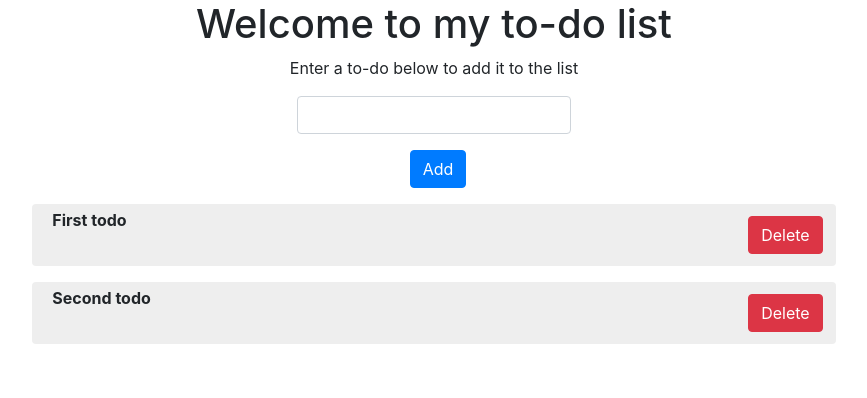
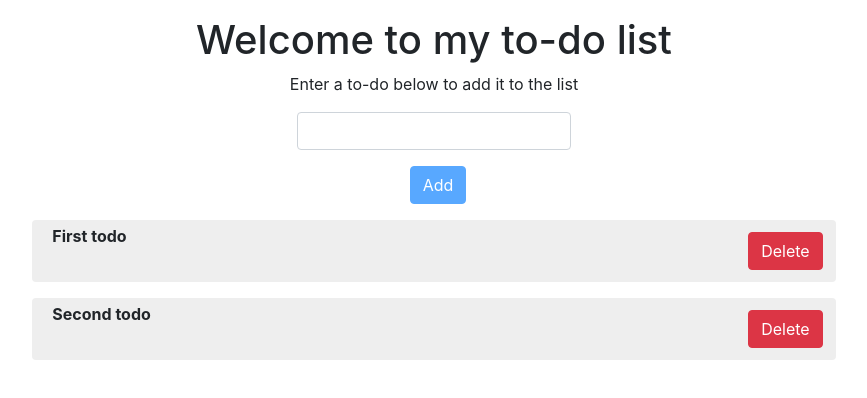
Before and after one commit to sammacfarlane23/react-todo-practice, a React (Create React App) app: page / in a window 1280 px wide. Shown: the top 398 px of the page, without its empty margins (206-1073 px from the left). Built offline with nearby package versions, Linux system fonts and the light colour scheme.

Commit message:
Implemented redux-form

```diff
--- a/package.json
+++ b/package.json
@@ -8,6 +8,7 @@
     "@testing-library/react": "^9.3.2",
     "@testing-library/user-event": "^7.1.2",
     "gh-pages": "^3.1.0",
+    "node-sass": "^4.14.1",
     "react": "^16.13.1",
     "react-dom": "^16.13.1",
     "react-redux": "^7.2.1",
--- a/src/App.js
+++ b/src/App.js
@@ -1,23 +1,35 @@
-import React, { useReducer } from 'react';
+import React from 'react';
+import uuid from 'react-uuid';
+import { connect } from 'react-redux';
 import Header from './components/Header';
 import AddForm from './components/AddForm';
+import List from './components/List';
 import { addTodo } from './actions/todos';
-import List from './components/List';
-import TodosReducer from './reducers/todos';
-import { connect } from 'react-redux';
 
-const App = () => {
-  const initialState = ['a', 'b', 'c'];
+const App = (props) => {
+  const submit = (values) => {
+    props.addTodo({
+      id: uuid(),
+      text: values.text,
+    });
+    values.text = '';
+  };
 
   return (
     <div className='container-fluid d-flex justify-content-center'>
       <div className='col-sm-8 '>
         <Header />
-        <AddForm />
+        <AddForm onSubmit={submit} />
         <List />
       </div>
     </div>
   );
 };
 
-export default App;
+const mapDispatchToProps = (dispatch) => {
+  return {
+    addTodo: (todo) => dispatch(addTodo(todo)),
+  };
+};
+
+export default connect(null, mapDispatchToProps)(App);
--- a/src/components/AddForm.js
+++ b/src/components/AddForm.js
@@ -1,40 +1,24 @@
 import React from 'react';
-import { useState } from 'react';
-import { connect } from 'react-redux';
-import { addTodo } from '../actions/todos';
-import uuid from 'react-uuid';
+import { Field, reduxForm } from 'redux-form';
 
-const AddForm = (props) => {
-  const [entryText, changeEntryText] = useState('');
-
-  const onChange = (e) => {
-    changeEntryText(e.target.value);
-  };
-
-  const submitForm = (e) => {
-    e.preventDefault();
-    if (entryText !== '') {
-      props.addTodo({
-        id: uuid(),
-        text: entryText,
-      });
-    }
-    changeEntryText('');
-  };
-
+let AddForm = (props) => {
+  const { handleSubmit, pristine, submitting } = props;
   return (
-    <form onSubmit={submitForm}>
+    <form onSubmit={handleSubmit}>
       <div className='col d-flex flex-column align-items-center justify-content-center m-0'>
         <div className='form-group'>
-          <input
+          <Field
             className='form-control'
             type='text'
-            name='item'
-            value={entryText}
-            onChange={onChange}
+            name='text'
+            component='input'
           />
         </div>
-        <button className='btn btn-primary ml-2' style={{ height: '38px' }}>
+        <button
+          disabled={pristine || submitting}
+          className='btn btn-primary ml-2'
+          style={{ height: '38px' }}
+        >
           Add
         </button>
       </div>
@@ -42,10 +26,6 @@ const AddForm = (props) => {
   );
 };
 
-const mapDispatchToProps = (dispatch) => {
-  return {
-    addTodo: (todo) => dispatch(addTodo(todo)),
-  };
-};
+AddForm = reduxForm({ form: 'add' })(AddForm);
 
-export default connect(null, mapDispatchToProps)(AddForm);
+export default AddForm;
--- a/src/components/Header.js
+++ b/src/components/Header.js
@@ -1,7 +1,7 @@
 import React from 'react';
 
 export default () => (
-  <header style={{ textAlign: 'center' }}>
+  <header className='mt-3' style={{ textAlign: 'center' }}>
     <h1>Welcome to my to-do list</h1>
     <p>Enter a to-do below to add it to the list</p>
   </header>
--- a/src/components/List.js
+++ b/src/components/List.js
@@ -1,12 +1,11 @@
 import React from 'react';
 import Item from './Item';
 import { connect } from 'react-redux';
-import uuid from 'react-uuid';
 
 const List = (props) => {
   return props.todos.map((todo) => <Item key={todo.id} todo={todo} />);
 };
 
-const mapStateToProps = (state) => ({ todos: state });
+const mapStateToProps = (state) => ({ todos: state.todos });
 
 export default connect(mapStateToProps)(List);
--- a/src/index.js
+++ b/src/index.js
@@ -1,9 +1,9 @@
 import React from 'react';
 import ReactDOM from 'react-dom';
 import * as serviceWorker from './serviceWorker';
-import configureStore from './store/configureStore.js';
+import configureStore from './store/configureStore';
 import { Provider } from 'react-redux';
-import App from './App.js';
+import App from './App';
 import { addTodo } from './actions/todos';
 import uuid from 'react-uuid';
 
@@ -21,8 +21,6 @@ store.dispatch(
     id: uuid(),
   })
 );
-const state = store.getState();
-console.log(state);
 
 ReactDOM.render(
   <React.StrictMode>
--- a/src/store/configureStore.js
+++ b/src/store/configureStore.js
@@ -1,8 +1,14 @@
-import { createStore } from 'redux';
+import { createStore, combineReducers } from 'redux';
+import { reducer as formReducer } from 'redux-form';
 import TodosReducer from '../reducers/todos';
 
 export default () => {
-  const store = createStore(TodosReducer);
+  const rootReducer = combineReducers({
+    todos: TodosReducer,
+    form: formReducer,
+  });
+
+  const store = createStore(rootReducer);
 
   return store;
 };
```
Also changed, not shown: src/styles/styles.scss (added), 1 other file (tests, documents, lock files or other folders).
